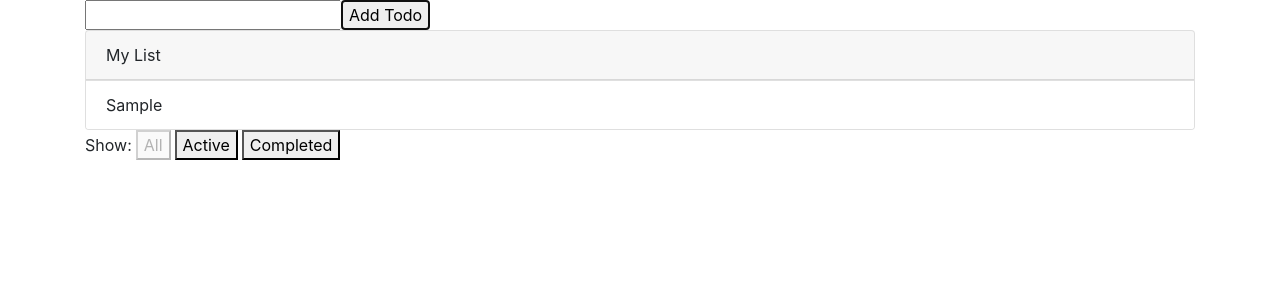
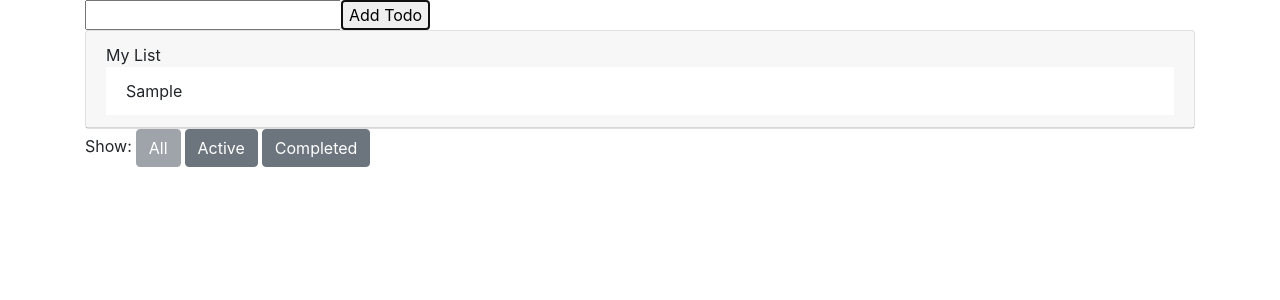
Before and after one commit to josh9345/react-redux-todo-list, a React (Create React App) app in the folder react-redux-todo-list/: page / in a window 1280 px wide. Both pictures are taken after typing "Sample" into the empty fields and a click on the button "Add Todo". Shown: the top 300 px of the page. Built offline with nearby package versions, Linux system fonts and the light colour scheme.

Commit message:
button color and list header

```diff
--- a/react-redux-todo-list/src/components/App.js
+++ b/react-redux-todo-list/src/components/App.js
@@ -2,6 +2,7 @@ import React from "react";
 import Footer from "./Footer";
 import AddTodo from "./AddTodo";
 import VisibleTodoList from "../containers/VisibleTodoList";
+import "./component.css";
 
 const App = () => {
   return (
--- a/react-redux-todo-list/src/components/Link.js
+++ b/react-redux-todo-list/src/components/Link.js
@@ -3,9 +3,16 @@ import PropTypes from "prop-types";
 
 const Link = ({ active, children, onClick }) => {
   return (
-    <button onClick={onClick} disabled={active} style={{ marginLeft: "4px" }}>
-      {children}
-    </button>
+    <div className="btn-group" role="group" aria-label="Basic example">
+      <button
+        className="btn btn-secondary"
+        onClick={onClick}
+        disabled={active}
+        style={{ marginLeft: "4px" }}
+      >
+        {children}
+      </button>
+    </div>
   );
 };
 
--- a/react-redux-todo-list/src/components/Todo.js
+++ b/react-redux-todo-list/src/components/Todo.js
@@ -4,6 +4,7 @@ import PropTypes from "prop-types";
 const Todo = ({ onCLick, completed, text }) => {
   return (
     <li
+      id="list-item"
       className="list-group-item"
       onClick={onCLick}
       style={{
--- a/react-redux-todo-list/src/components/TodoList.js
+++ b/react-redux-todo-list/src/components/TodoList.js
@@ -4,12 +4,14 @@ import Todo from "./Todo";
 
 const TodoList = ({ todos, toggleTodo }) => (
   <div className="card">
-    <div className="card-header">My List</div>
-    <ul className="list-group list-group-flush">
-      {todos.map((todo) => (
-        <Todo key={todo.id} {...todo} onCLick={() => toggleTodo(todo.id)} />
-      ))}
-    </ul>
+    <div className="card-header">
+      My List
+      <ul className="list-group list-group-flush">
+        {todos.map((todo) => (
+          <Todo key={todo.id} {...todo} onCLick={() => toggleTodo(todo.id)} />
+        ))}
+      </ul>
+    </div>
   </div>
 );
 
--- a/react-redux-todo-list/src/components/component.css
+++ b/react-redux-todo-list/src/components/component.css
@@ -0,0 +1,4 @@
+#list-item {
+  cursor: pointer;
+  user-select: none;
+}
```
